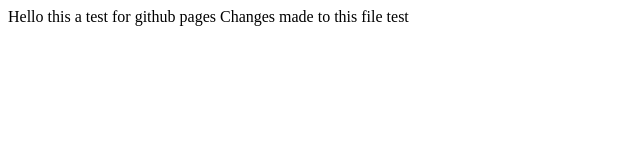
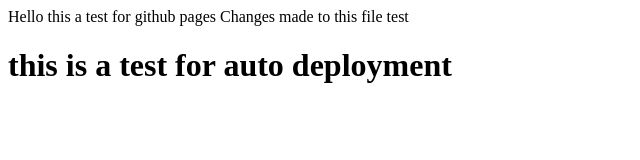
Before and after one commit to yash8527/Yash, a plain HTML site: page index.html in a window 1280 px wide. Shown: the whole page, without its empty margins (0-640 px from the left). Drawn offline with Linux system fonts and the light colour scheme.

Commit message:
Third commit

```diff
--- a/index.html
+++ b/index.html
@@ -8,5 +8,6 @@
 <body>
   Hello this a test for github pages
   Changes made to this file test
+  <h1>this is a test for auto deployment </h1>
 </body>
 </html>
```
